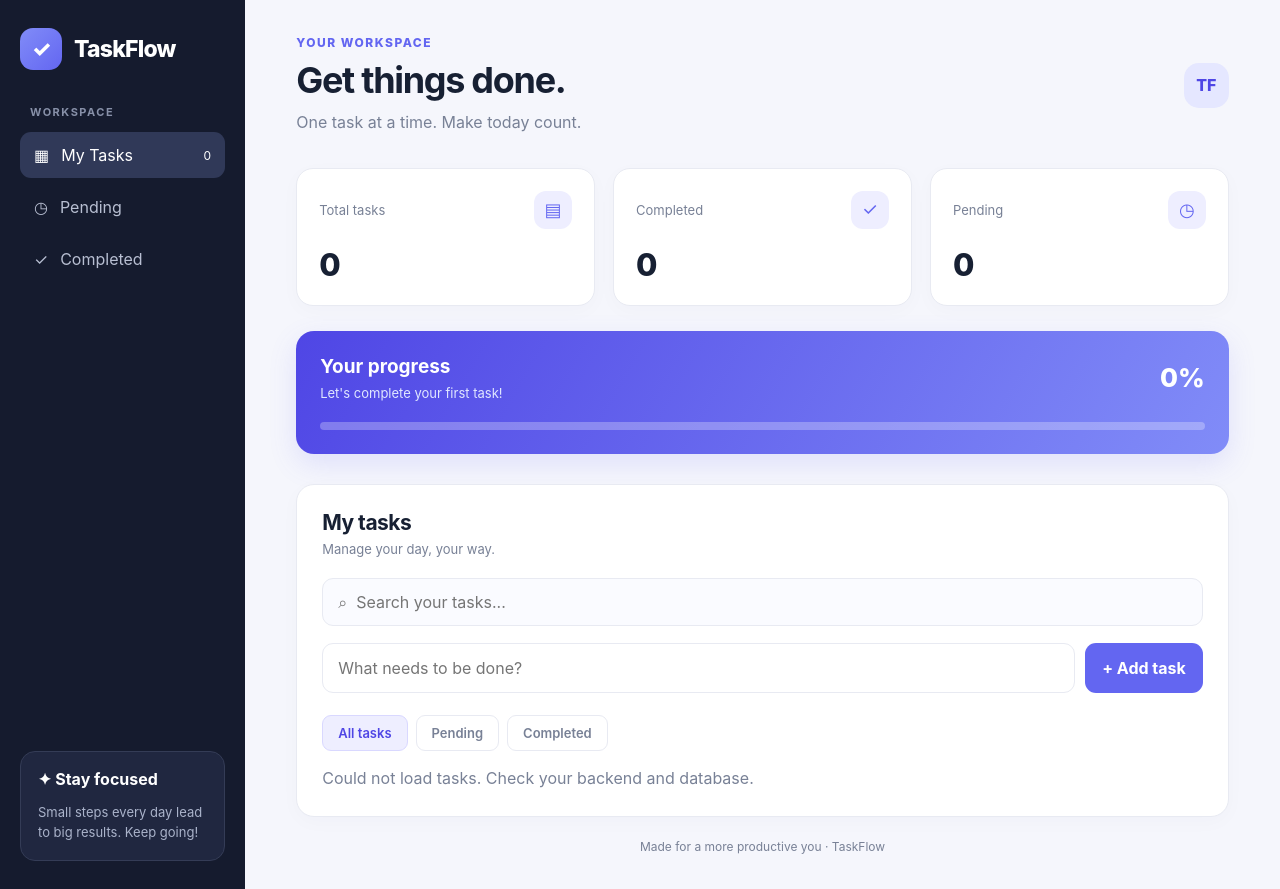
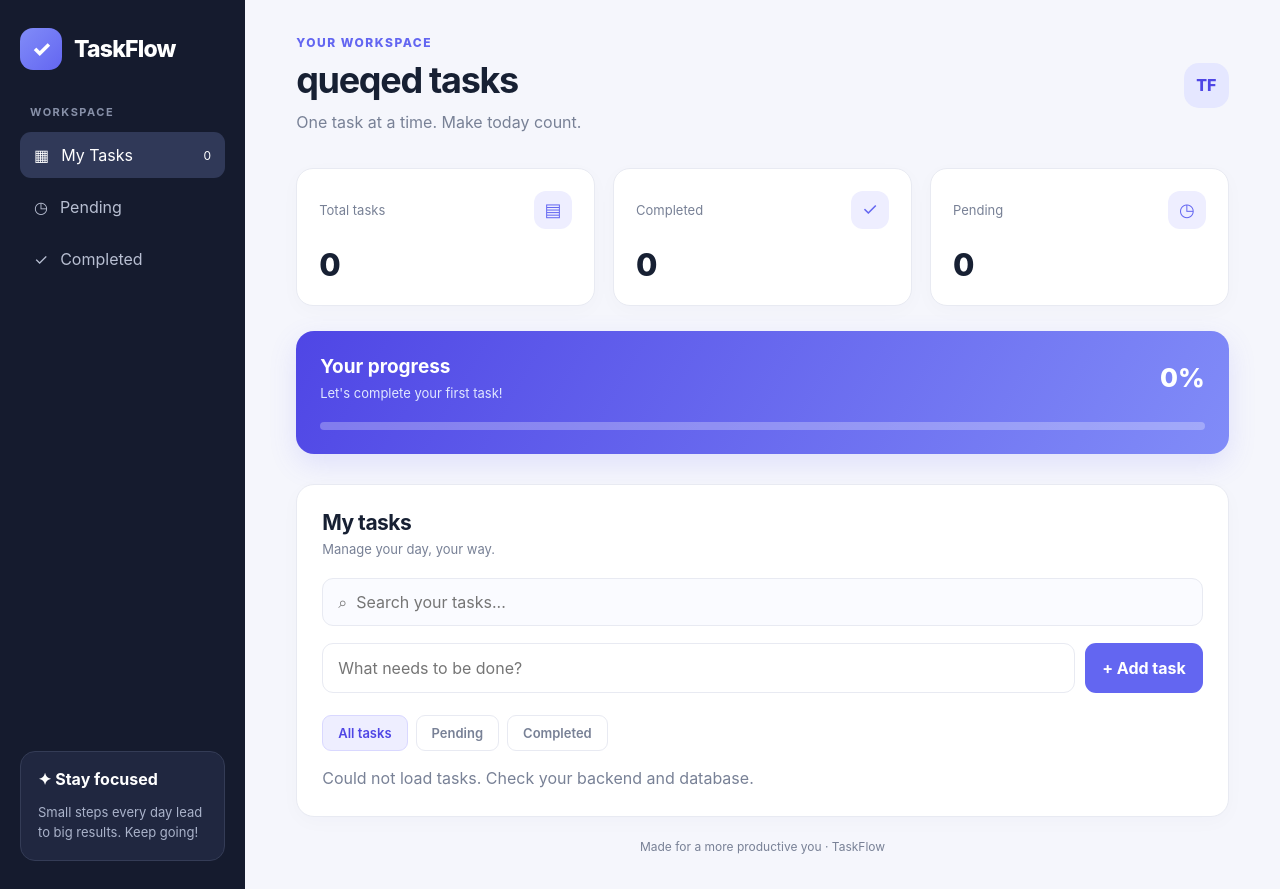
Before and after one commit to siddiquizaki4u/my_own, a plain HTML site: page frontend/index.html in a window 1280 px wide. Drawn offline with Linux system fonts and the light colour scheme; no server answers.

Commit message:
trail by zaki

```diff
--- a/frontend/index.html
+++ b/frontend/index.html
@@ -604,7 +604,7 @@
       <header class="topbar">
         <div>
           <div class="eyebrow">YOUR WORKSPACE</div>
-          <h1>Get things done.</h1>
+          <h1>queqed tasks</h1>
           <p class="subtitle">
             One task at a time. Make today count.
           </p>
```
